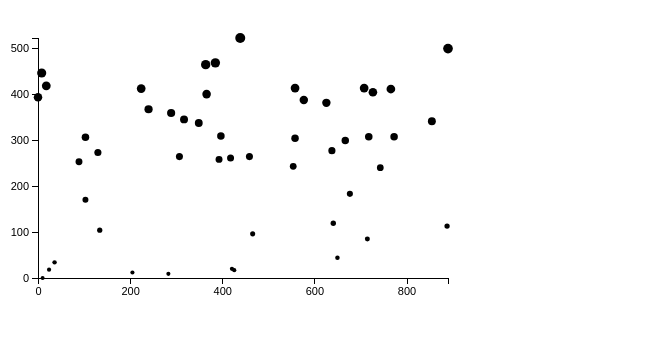
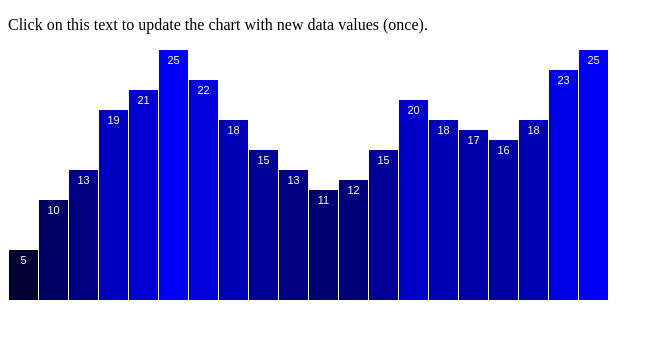
Before and after one commit to JustH/interactive-data-vis-for-the-web, a website: page build/index.html in a window 1280 px wide. Shown: the whole page, without its empty margins (0-663 px from the left). Drawn offline with nearby package versions, Linux system fonts and the light colour scheme; files that its build step writes are made by us from their sources.

Commit message:
bar graph with scale, transitions, trigger change

```diff
--- a/src/js/app.js
+++ b/src/js/app.js
@@ -1,74 +1,91 @@
-// var dataset = [
-// 							[5, 20], [480, 90], [250, 50], [100, 33], [330, 95],
-// 							[410, 12], [475, 44], [25, 67], [85, 21], [220, 88],
-// 							[600, 150]
-// 						  ];
-var dataset = [];
-var numDataPoints = 50;
-var xRange = Math.random() * 1000;
-var yRange = Math.random() * 1000;
-for (var i = 0; i < numDataPoints; i++) {
-    var newNumber1 = Math.floor(Math.random() * xRange);
-    var newNumber2 = Math.floor(Math.random() * yRange);
-    dataset.push([newNumber1, newNumber2]);
-}
-var w = 500;
-var h = 300;
-var padding = 30;
+var dataset = [ 5, 10, 13, 19, 21, 25, 22, 18, 15, 13,
+                11, 12, 15, 20, 18, 17, 16, 18, 23, 25 ];
+var w = 600;
+var h = 250;
+var barPadding = 1;
 var svg = d3.select("body")
             .append("svg")
-            .attr("id", "scatterPlot")
             .attr("width", w)
             .attr("height", h);
-
-var xScale = d3.scaleLinear().domain([0, d3.max(dataset, function(d) { return d[0]; })])
-                     .range([padding, w - padding * 2]);
-
+var xScale = d3.scaleBand()
+                .domain(d3.range(0, dataset.length))
+                .range([0, w])
+                .round(true)
+                .paddingInner(0.05);
 var yScale = d3.scaleLinear()
-                     .domain([0, d3.max(dataset, function(d) { return d[1]; })])
-                     .range([h -  padding, padding]);
-
-var rScale = d3.scaleLinear()
-                    .domain([0, d3.max(dataset, function(d) { return d[1]; })])
-                    .range([2, 5]);
-
-svg.selectAll("circle")
+                .domain([0, d3.max(dataset)])
+                .range([0, h]);
+svg.selectAll("rect")
    .data(dataset)
    .enter()
-   .append("circle")
-   .attr("cx", function(d) {
-        return xScale(d[0]);
+   .append("rect")
+   .attr("x", function(d, i) {
+    return xScale(i);
+    })
+    .attr("y", function(d) {
+     return h - yScale(d);  //Height minus data value
    })
-   .attr("cy", function(d) {
-        return yScale(d[1]);
+   .attr("width", xScale.bandwidth())
+   .attr("height", function(d){
+     return yScale(d);
    })
-   .attr("r", function(d) {
-    return rScale(d[1]);
+   .attr("fill", function(d) {
+    return "rgb(0, 0, " + (d * 10) + ")";
 });
 
-// svg.selectAll("text")
-//    .data(dataset)
-//    .enter()
-//    .append("text")
-//    .text(function(d) {
-//         return d[0] + "," + d[1];
-//    })
-//    .attr("x", function(d) {
-//        return xScale(d[0]);
-//   })
-//   .attr("y", function(d) {
-//        return yScale(d[1]);
-//   })
-//   .attr("font-family", "sans-serif")
-//   .attr("font-size", "11px")
-//   .attr("fill", "red");
+svg.selectAll("text")
+   .data(dataset)
+   .enter()
+   .append("text")
+   .text(function(d){
+     return d;
+   })
+   .attr("x", function(d, i) {
+       return xScale(i) + xScale.bandwidth() / 2;
+   })
+   .attr("y", function(d) {
+        return h - yScale(d) + 14;
+   })
+   .attr("font-family", "sans-serif")
+   .attr("font-size", "11px")
+   .attr("fill", "white")
+   .attr("text-anchor", "middle");
 
-svg.append("g")
-  .attr("class", "axis")
-  .attr("transform", "translate(0," + (h - padding) + ")")
-  .call(d3.axisBottom(xScale).ticks(5));
+   //On click, update with new data
+d3.select("p")
+    .on("click", function() {
 
-svg.append("g")
-  .attr("class", "axis")
-  .attr("transform", "translate(" + padding + ",0)")
-  .call(d3.axisLeft(yScale).ticks(5));
+        //New values for dataset
+        dataset = [ 11, 12, 15, 20, 18, 17, 16, 18, 23, 25,
+                    5, 10, 13, 19, 21, 25, 22, 18, 15, 13 ];
+
+        //Update all rects
+        svg.selectAll("rect")
+           .data(dataset)
+           .transition()
+           .duration(500)
+           .attr("y", function(d) {
+                return h - yScale(d);
+           })
+           .attr("height", function(d) {
+                return yScale(d);
+           })
+           .attr("fill", function(d) {   // <-- Down here!
+             return "rgb(0, 0, " + (d * 10) + ")";
+        });
+
+        svg.selectAll("text")
+           .data(dataset)
+           .transition()
+           .duration(500)
+           .text(function(d) {
+                return d;
+           })
+           .attr("x", function(d, i) {
+                return xScale(i) + xScale.bandwidth() / 2;
+           })
+           .attr("y", function(d) {
+                return h - yScale(d) + 14;
+           });
+
+    });
```
Also changed, not shown: build/index.html.
